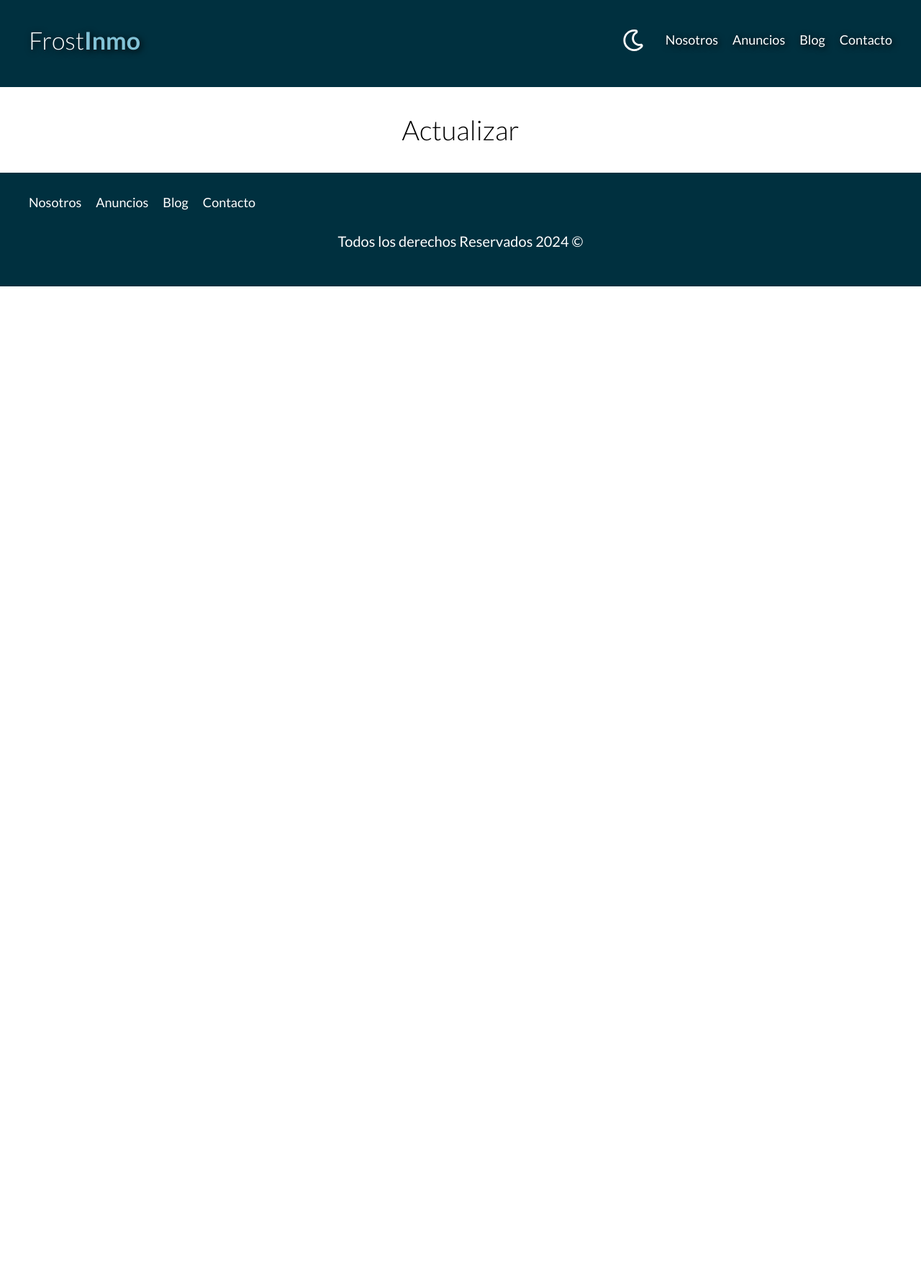
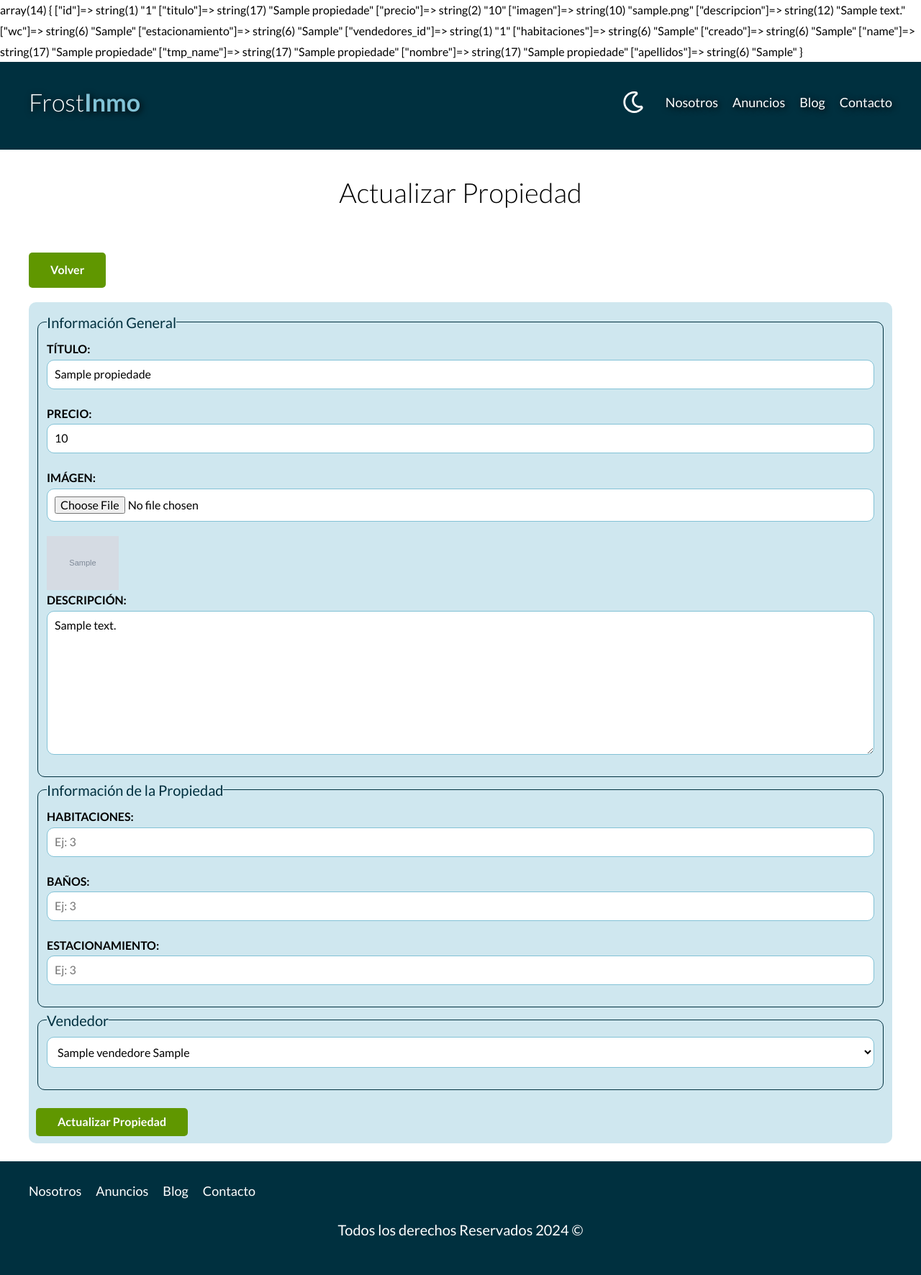
Before and after one commit to SamuelFriasNieto/FrostInmo, a PHP site: page /frostinmo/admin/propiedades/actualizar.php?id=1 in a window 1280 px wide. Shown: the whole page at 72% size. Before the commit the page ends 398 px from the top, so only its background shows below. Run offline with PHP 8.4, Linux system fonts and the light colour scheme; tables that the repository leaves empty or names only in its code hold one stand-in row (values such as "Sample post"); grey boxes marked "Sample" are stand-in pictures.

Commit message:
Actualización de viviendas en la BD

```diff
--- a/admin/index.php
+++ b/admin/index.php
@@ -16,6 +16,8 @@
         <h1>Administrador de FrostInmo</h1>
         <?php  if($resultado === '1'): ?>
           <p class="alerta exito">Anuncio creado correctamente</p>
+        <?php elseif($resultado === '2'): ?>
+          <p>Anuncio actualizado correctamente</p>
         <?php endif ?>
 
         <a href="/frostinmo/admin/propiedades/crear.php" class="boton boton-verde">Nueva Propiedad</a>
@@ -40,7 +42,7 @@
               <td>$<?= $propiedad['precio'] ?></td>
               <td>
                 <a href="#" class="boton boton-rojo-block">Eliminar</a>
-                <a href="#" class="boton boton-azul-block">Actualizar</a>
+                <a href="/frostinmo/admin/propiedades/actualizar.php?id=<?= $propiedad['id'] ?>" class="boton boton-azul-block">Actualizar</a>
               </td>
             </tr>
             <?php endwhile; ?>
--- a/admin/propiedades/actualizar.php
+++ b/admin/propiedades/actualizar.php
@@ -1,10 +1,157 @@
 <?php
+
+require '../../includes/config/database.php';
 require '../../includes/funciones.php';
+
+$db = conectarDB();
+$db->set_charset('utf8');
+
+$idPropiedad = recoge('id');
+
+if (!$idPropiedad) {
+  header('location:/frostinmo/admin');
+}
+
+$consulta2 = "SELECT * FROM propiedades WHERE id = $idPropiedad";
+$consulta = "SELECT * FROM vendedores";
+$datos = mysqli_query($db, $consulta2);
+$datosPropiedades = mysqli_fetch_assoc($datos);
+$vendedoresDB = mysqli_query($db, $consulta);
+var_dump($datosPropiedades);
+
+$errores = [];
+$vendedorId = $datosPropiedades['vendedores_id'];
+$imagen = $datosPropiedades['imagen'];
+
+if ($_SERVER['REQUEST_METHOD'] === 'POST') {
+
+  // Sanitización alternativa -> mysqli_real_escape_string($db,$_POST)
+
+
+  $titulo = recoge('titulo');
+  $precio = recoge('precio');
+  $descripcion = recoge('descripcion');
+  $habitaciones = recoge('habitaciones');
+  $wc = recoge('wc');
+  $estacionamiento = recoge('estacionamiento');
+  $vendedorId = recoge('vendedor');
+  $creado = date('Y-m-d');
+
+  $imagen = $_FILES['imagen'];
+
+  cTexto($titulo, 'titulo', $errores);
+  cNum($precio, 'precio', $errores, TRUE, 10000000000);
+  cImagen($imagen, 'imagen', $errores, 1000 * 100, FALSE);
+  cTexto($descripcion, 'descripcion', $errores);
+  cNum($habitaciones, 'habitaciones', $errores, TRUE, 20);
+  cNum($wc, 'wc', $errores, TRUE, 20);
+  cNum($estacionamiento, 'estacionamiento', $errores, TRUE, 20);
+  cNum($vendedorId, 'vendedor', $errores, TRUE, 20);
+
+
+
+  if (empty($errores)) {
+
+    $carpetaImagenes = '../../imagenes/';
+
+    if (!is_dir($carpetaImagenes)) {
+      mkdir($carpetaImagenes);
+    }
+
+    if ($imagen['name']) {
+      unlink($carpetaImagenes . $datosPropiedades['imagen']);
+      $nombreImagen = md5(uniqid(rand(), true)) . ".jpg";
+    } else {
+      $nombreImagen = $datosPropiedades['imagen'];
+    }
+
+
+
+    move_uploaded_file($imagen['tmp_name'], $carpetaImagenes . $nombreImagen);
+
+    $query = " UPDATE propiedades SET
+            titulo = '$titulo',
+            precio = '$precio',
+            imagen = '$nombreImagen',
+            descripcion = '$descripcion',
+            wc = '$wc',
+            estacionamiento = '$estacionamiento',
+            vendedores_id = '$vendedorId'
+            WHERE id = '$idPropiedad' ";
+
+    $resultado = mysqli_query($db, $query);
+    $error = mysqli_error($db);
+
+    if ($resultado) {
+      header('location:/frostinmo/admin?resultado=2');
+    }
+  }
+}
+
+
 incluirTemplate('header');
 ?>
 
 <main class="contenedor seccion">
-        <h1>Actualizar</h1>
+
+  <h1>Actualizar Propiedad</h1>
+
+  <a href="/frostinmo/admin" class="boton boton-verde">Volver</a>
+
+  <?php foreach ($errores as $error) : ?>
+    <div class="alerta error">
+      <?php echo $error; ?>
+    </div>
+  <?php endforeach ?>
+
+  <form method="POST" class="formulario" enctype="multipart/form-data">
+    <fieldset>
+      <legend>Información General</legend>
+
+      <label for="titulo">Título:</label>
+      <input type="text" name="titulo" id="titulo" placeholder="Propiedad" value='<?= isset($titulo) ? $titulo : $datosPropiedades['titulo'] ?>'>
+
+      <label for="precio">Precio:</label>
+      <input type="text" name="precio" id="precio" placeholder="Precio Propiedad" value=<?= isset($precio) ? $precio :  $datosPropiedades['precio'] ?>>
+
+      <label for="imagen">Imágen:</label>
+      <input type="file" name="imagen" id="imagen" accept="image/jpeg, image/png" placeholder="Imágen Propiedad">
+
+      <img src="/frostinmo/imagenes/<?= $datosPropiedades['imagen'] ?>" class="imagen-small" alt="imagen propiedad">
+
+      <label for="descripcion">Descripción:</label>
+      <textarea name="descripcion" id="descripcion"><?= isset($descripcion) ? $descripcion :  $datosPropiedades['descripcion'] ?></textarea>
+    </fieldset>
+
+    <fieldset>
+      <legend>Información de la Propiedad</legend>
+
+      <label for="habitaciones">Habitaciones:</label>
+      <input type="number" name="habitaciones" id="habitaciones" placeholder="Ej: 3" min="1" max="9" value=<?= isset($habitaciones) ? $habitaciones :  $datosPropiedades['habitaciones'] ?>>
+
+      <label for="wc">Baños:</label>
+      <input type="number" name="wc" id="wc" placeholder="Ej: 3" min="1" max="9" value=<?= isset($wc) ? $wc :  $datosPropiedades['wc'] ?>>
+
+      <label for="estacionamiento">Estacionamiento:</label>
+      <input type="number" name="estacionamiento" id="estacionamiento" placeholder="Ej: 3" min="1" max="9" value=<?= isset($estacionamiento) ? $estacionamiento :  $datosPropiedades['estacionamiento'] ?>>
+    </fieldset>
+
+    <fieldset>
+      <legend>Vendedor</legend>
+
+      <select name="vendedor" id="">
+        <?php while ($vendedor = mysqli_fetch_assoc($vendedoresDB)) : ?>
+          <option <?= $vendedorId === $vendedor['id'] ? 'selected' : "" ?> value='<?= $vendedor['id'] ?>'>
+            <?= $vendedor['nombre'] . " " . $vendedor['apellidos'] ?>
+          </option>
+        <?php endwhile; ?>
+      </select>
+    </fieldset>
+
+    <input type="submit" name="" id="" value="Actualizar Propiedad" class="boton boton-verde">
+
+  </form>
+
 </main>
 
 <?php
--- a/admin/propiedades/crear.php
+++ b/admin/propiedades/crear.php
@@ -82,7 +82,7 @@
                 <legend>Información General</legend>
 
                 <label for="titulo">Título:</label>
-                <input type="text" name="titulo" id="titulo" placeholder="Propiedad" value=<?= isset($titulo) ? $titulo : "" ?>>
+                <input type="text" name="titulo" id="titulo" placeholder="Propiedad" value='<?= isset($titulo) ? $titulo : "" ?>'>
 
                 <label for="precio">Precio:</label>
                 <input type="text" name="precio" id="precio" placeholder="Precio Propiedad" value=<?= isset($precio) ? $precio : "" ?>>
--- a/includes/funciones.php
+++ b/includes/funciones.php
@@ -72,9 +72,11 @@ function recoge(string $campo): string
     return $tmp;
 }
 
-function cImagen($imagen,$campo,&$errores,$tamaño = 1000*100) {
-    if(!$imagen['name'] || $imagen['error']) {
-        $errores[$campo] = 'La imágen es obligatoria';
+function cImagen($imagen,$campo,&$errores,$tamaño = 1000*100, $requerido = TRUE) {
+    if($requerido) {
+        if(!$imagen['name'] || $imagen['error']) {
+            $errores[$campo] = 'La imágen es obligatoria';
+        }
     }
 
     if($imagen['size'] > $tamaño ) {
@@ -99,7 +101,7 @@ function cTexto(string $text, string $campo, array &$errores, int $max = 30, int
 function cNum(string $num, string $campo, array &$errores, bool $requerido = TRUE, int $max = PHP_INT_MAX)
 {
     $cuantificador = ($requerido) ? "+" : "*";
-    if ((preg_match("/^[0-9]" . $cuantificador . "$/", $num)) && ($num <= $max)) {
+    if ((preg_match("/^[0-9.]" . $cuantificador . "$/", $num)) && ($num <= $max)) {
 
         return true;
     }
--- a/src/scss/internas/_admin.scss
+++ b/src/scss/internas/_admin.scss
@@ -29,6 +29,11 @@ table.propiedades {
   }
 
   .imagen-tabla {
-    width: 10rem;
+    width: 20rem;
   }
+
 }
+
+.imagen-small {
+  width: 10rem;
+}
```
Also changed, not shown: build/css/app.css, 1 other file. Lines whose indentation alone changed are shown as unchanged.
